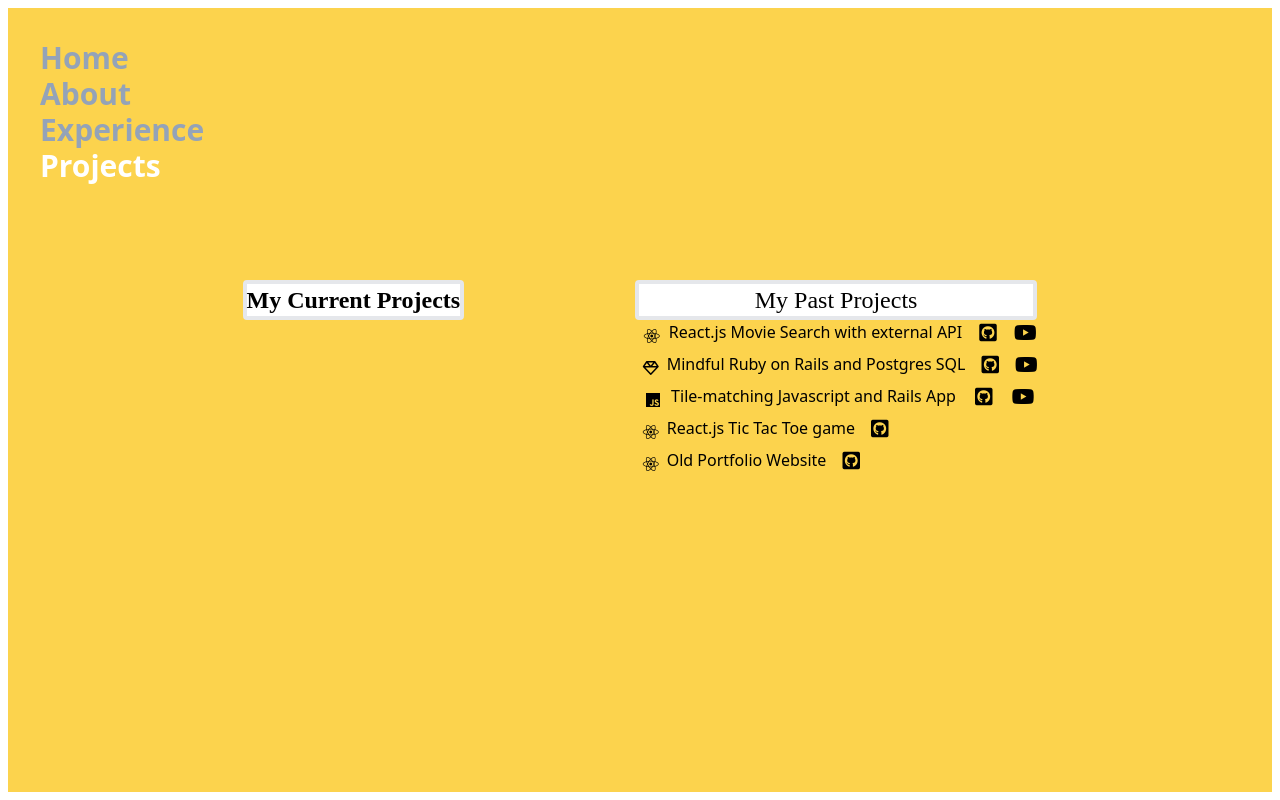
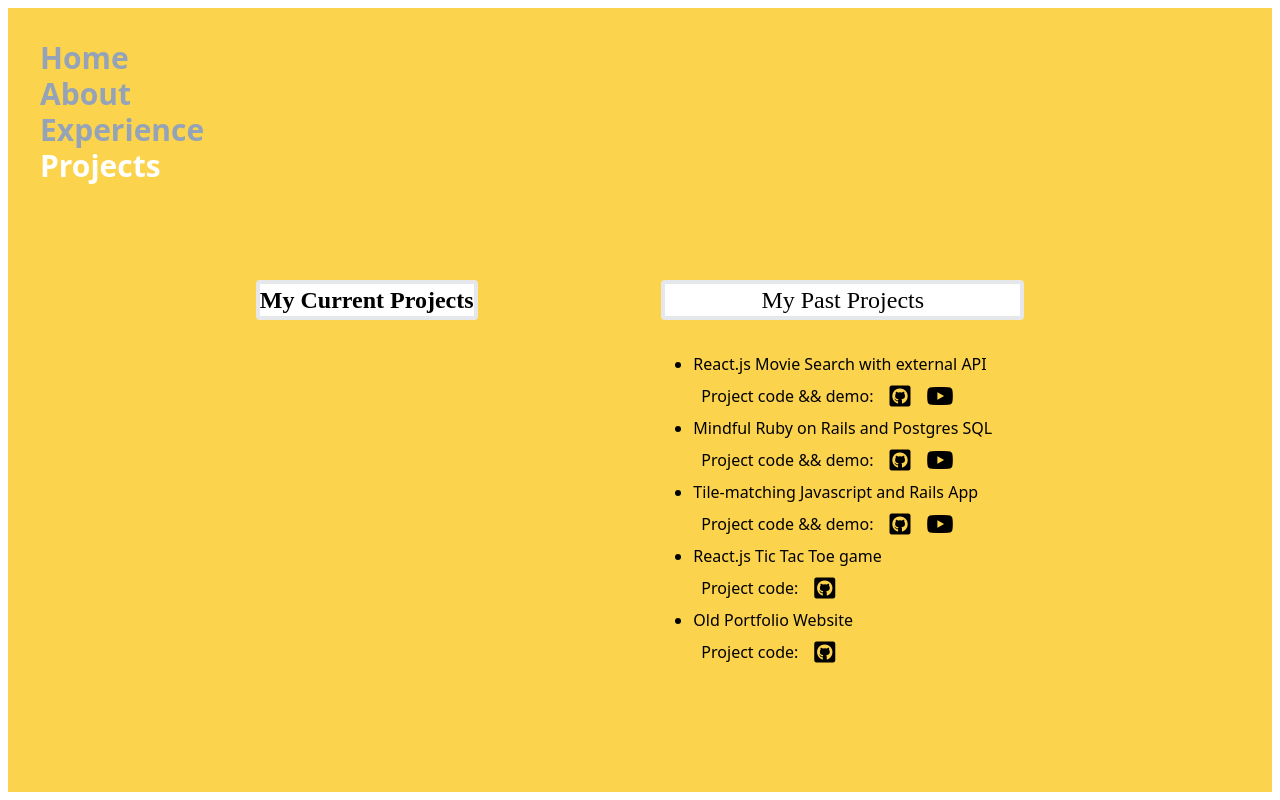
Before and after one commit to caridadrivera/portfolio_nextjs, a Next.js app: page /projects in a window 1280 px wide. Both pictures are taken after a click on the button "My Past Projects". Built offline with nearby package versions, Linux system fonts and the light colour scheme; a web font is replaced by a local one.

Commit message:
final tweak

```diff
--- a/pages/projects.js
+++ b/pages/projects.js
@@ -11,6 +11,7 @@ export default function projects() {
 
   return (
     <div className='flex flex-1 flex-wrap justify-evenly p-8 m-8'>
+
         <div className='flex flex-col'>
          <button className='bee-text text-2xl font-bold bg-white hover:bg-yellow-300 border-4 rounded'
           onClick={()=> {
@@ -23,25 +24,31 @@ export default function projects() {
         }> My Current Projects</button>
 
         {currentProjectClick &&
-          <div className='flex'>
-            <ol>
-                Journal application that uses:
-                <li> <i className="fa-brands fa-react p-2"/> React's Next.js to handle routes and state</li>
-                <li> <i className="fa-brands fa-css3 p-2"/> Tailwind.css for a beautiful, responsive UI</li>
+            <div className='flex flex-col'>
+              <ol className='m-8'>
+                <li className='list-disc'> Journal application with:</li>
+                  <li> <i className="fa-brands fa-react p-2"/> React's Next.js to handle user navigation routes and state</li>
+                  <li> <i className="fa-brands fa-css3 p-2"/> Tailwind.css and some custom CSS for stylish and fully responsive UI </li>
                   <li> <i className="fa-sharp fa-solid fa-database p-2"/> Firebase's firestore to persist data</li>
-                <li> Project code: <a href="https://github.com/caridadrivera/nextJs_tailwind_journal" target="_blank">
-                      <i className="fa-brands fa-square-github fa-2xl p-8" alt="github-link"></i>
+                  <li className='p-2'> Project code: <a href="https://github.com/caridadrivera/nextJs_tailwind_journal" target="_blank">
+                        <i className="fa-brands fa-square-github fa-xl p-4" alt="github-link"></i>
+                      </a>
+                  </li>
+
+                  <li className='list-disc'> This portfolio with: </li>
+                  <li> <i className="fa-brands fa-react p-2"/> Next.js for seamless navigation between components, React.js to attain seamless user interaction </li>
+                  <li> <i className="fa-brands fa-css3 p-2"/> Tailwind.css for a easy, beautiful, and responsive UI</li>
+                  <li className='p-2'> Project code: <a href="https://github.com/caridadrivera/portfolio_nextjs" target="_blank">
+                        <i className="fa-brands fa-square-github fa-xl p-4" alt="github-link"></i>
                       </a>
                   </li>
               </ol>
-
             </div>}
         </div>
 
 
-
     <div className='flex flex-col'>
-      <button className='bee-text text-2xl  border-4 bg-white hover:bg-yellow-300 rounded' onClick={()=> {
+        <button className='bee-text text-2xl border-4 bg-white hover:bg-yellow-300 rounded' onClick={()=> {
             if(!pastProjectsClick){
               setPastProjectsClick(true)
               setCurrentProjectClick(false)
@@ -53,45 +60,46 @@ export default function projects() {
 
       {pastProjectsClick &&
           <div className='flex'>
-             <ol>
-                <li className='flex justify-evenly'>
-                  <i className="fa-brands fa-react p-2"/> React.js Movie Search with external API
-                     <a href="https://github.com/caridadrivera/react-movie-search" target="_blank">
-                      <i className="fa-brands fa-square-github fa-lg pl-4" alt="github-link"></i></a>
+             <ol className='m-8'>
+                <li className='list-disc'>  React.js Movie Search with external API </li>
+                  <li className='p-2'> Project code && demo:
+                        <a href="https://github.com/caridadrivera/react-movie-search"target="_blank">
+                        <i className="fa-brands fa-square-github fa-xl pl-4" alt="github-link"></i>
+                      </a>
 
                       <a href="https://www.youtube.com/watch?v=Otcgs3BfJnA" target="_blank">
-                      <i class="fa-brands fa-youtube fa-lg pl-4"></i></a>
+                      <i class="fa-brands fa-youtube fa-xl pl-4"></i></a>
                   </li>
 
 
-                <li className='flex justify-evenly'>
-                  <i className="fa-regular fa-gem p-2 "/> Mindful Ruby on Rails and Postgres SQL
+                <li className='list-disc'> Mindful Ruby on Rails and Postgres SQL</li>
+                  <li className='p-2'> Project code && demo:
                      <a href="https://github.com/caridadrivera/mindful-rails-app" target="_blank">
-                      <i className="fa-brands fa-square-github fa-lg pl-4" alt="github-link"></i></a>
+                      <i className="fa-brands fa-square-github fa-xl pl-4" alt="github-link"></i></a>
 
                       <a href="https://www.youtube.com/watch?v=rAKMoulJ7NQ" target="_blank">
-                      <i class="fa-brands fa-youtube fa-lg pl-4"></i></a>
+                      <i class="fa-brands fa-youtube fa-xl pl-4"></i></a>
                 </li>
 
-                <li className='flex justify-evenly'>
-                  <i class="fa-brands fa-js p-2"/> Tile-matching Javascript and Rails App
+                <li className='list-disc'>  Tile-matching Javascript and Rails App </li>
+                  <li className='p-2'> Project code && demo:
                      <a href="https://github.com/caridadrivera/tile-matching-game-JS" target="_blank">
-                      <i className="fa-brands fa-square-github fa-lg pl-4" alt="github-link"></i></a>
+                      <i className="fa-brands fa-square-github fa-xl pl-4" alt="github-link"></i></a>
 
                       <a href="https://www.youtube.com/watch?v=98ledb3KwcI" target="_blank">
-                      <i class="fa-brands fa-youtube fa-lg pl-4"></i></a>
+                      <i class="fa-brands fa-youtube fa-xl pl-4"></i></a>
                 </li>
 
-                <li className='flex'>
-                   <i className="fa-brands fa-react p-2"/> React.js Tic Tac Toe game
+                <li className='list-disc'>  React.js Tic Tac Toe game</li>
+                   <li className='p-2'> Project code:
                      <a href="https://github.com/caridadrivera/React-tic-tac-toe" target="_blank">
-                      <i className="fa-brands fa-square-github fa-lg pl-4" alt="github-link"></i></a>
+                      <i className="fa-brands fa-square-github fa-xl pl-4" alt="github-link"></i></a>
                   </li>
 
-                <li className='flex'>
-                  <i className="fa-brands fa-react p-2"/> Old Portfolio Website
+                <li className='list-disc'>  Old Portfolio Website</li>
+                  <li className='p-2'> Project code:
                      <a href="https://github.com/caridadrivera/portfolio-rivera" target="_blank">
-                      <i className="fa-brands fa-square-github fa-lg pl-4" alt="github-link"></i></a>
+                      <i className="fa-brands fa-square-github fa-xl pl-4" alt="github-link"></i></a>
                  </li>
 
 
```
Lines whose indentation alone changed are shown as unchanged.
